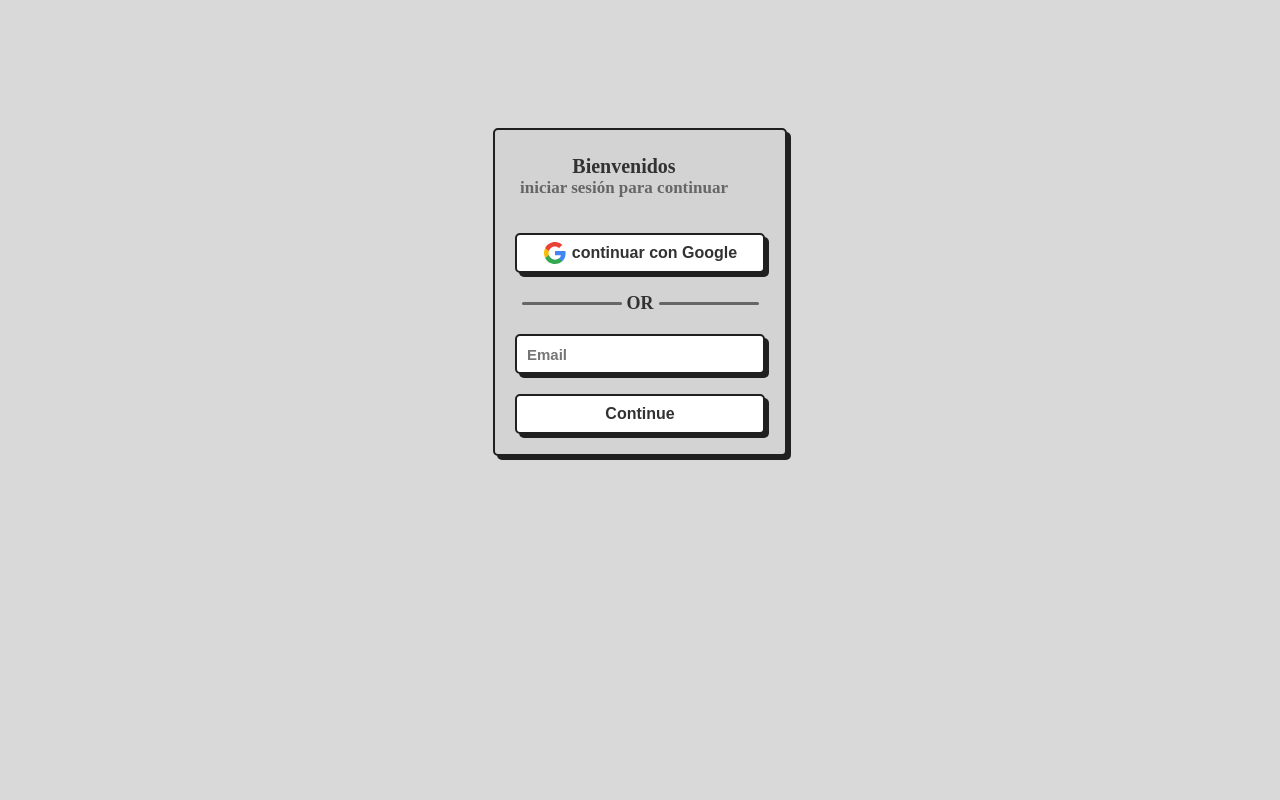
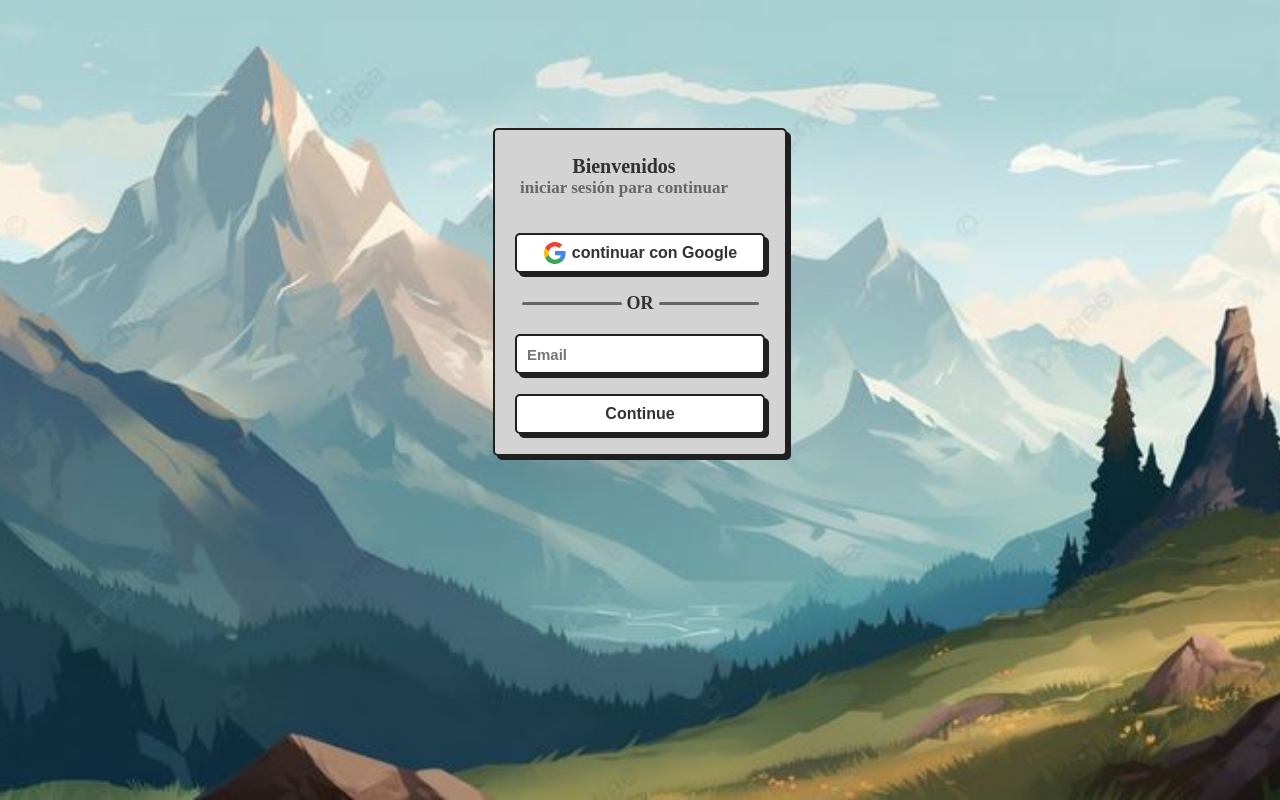
Before and after one commit to CamiloGs-univalle/proyect-Eart-Univale-PI, a React (Vite) app: page /login in a window 1280 px wide. Built offline with nearby package versions, Linux system fonts and the light colour scheme; no server answers.

Commit message:
fondo login

```diff
--- a/src/Assets/Pages/Login/Login.css
+++ b/src/Assets/Pages/Login/Login.css
@@ -1,3 +1,31 @@
+body {
+    background-image: url('/public/image/fondoLogin.jpg');
+    /* Cambia esta ruta por la imagen */
+    background-size: cover;
+    /* Cubre todo el fondo sin distorsionar */
+    background-position: center center;
+    /* Centra la imagen */
+    background-repeat: no-repeat;
+    /* Evita repeticiones */
+    background-attachment: fixed;
+    /* Fija la imagen para un efecto limpio */
+
+    /* Asegura que el fondo ocupe toda la pantalla */
+    height: 100%;
+    width: 100%;
+    margin: 0;
+    padding: 0;
+
+    /* Mejora la calidad en algunos navegadores */
+    -webkit-background-size: cover;
+    /* Asegura compatibilidad en navegadores WebKit */
+    -moz-background-size: cover;
+    /* Compatibilidad en Firefox */
+    -o-background-size: cover;
+    /* Compatibilidad en navegadores antiguos de Opera */
+
+}
+
 
 .container-login {
     color: #000;
@@ -10,7 +38,8 @@
 }
 
 /* Texto de bienvenida y presentación */
-.welcome-text, .present-text {
+.welcome-text,
+.present-text {
     font-size: 1.8rem;
     color: #3b3b3b;
     text-align: center;
@@ -18,6 +47,7 @@
     font-weight: bold;
     letter-spacing: 1px;
 }
+
 .present-text {
     font-size: 1.5rem;
     color: #000;
@@ -40,6 +70,7 @@
     box-shadow: 2px 2px 10px rgba(0, 0, 0, 0.199);
     background: RGB(29, 185, 84);
 }
+
 .sign {
     width: 100%;
     display: flex;
@@ -47,12 +78,15 @@
     justify-content: center;
     transition: 0.3s;
 }
+
 .sign svg {
     width: 18px;
 }
+
 .sign svg path {
     fill: black;
 }
+
 .text {
     position: absolute;
     right: 0;
@@ -63,19 +97,23 @@
     font-weight: 600;
     transition: 0.3s;
 }
+
 .button-logout:hover {
     width: 125px;
     border-radius: 40px;
 }
+
 .button-logout:hover .sign {
     width: 30%;
     padding-left: 20px;
 }
+
 .button-logout:hover .text {
     opacity: 1;
     width: 70%;
     padding-right: 10px;
 }
+
 .button-logout:active {
     transform: translate(2px, 2px);
 }
@@ -106,6 +144,7 @@
     display: flex;
     flex-direction: column;
 }
+
 .form>p>span {
     font-family: var(--font-SpaceMono);
     color: #666;
@@ -121,12 +160,14 @@
     justify-content: center;
     gap: 5px;
 }
+
 .separator>div {
     width: 100px;
     height: 3px;
     border-radius: 5px;
     background: #666;
 }
+
 .separator>span {
     color: #323232;
     font-family: var(--font-SpaceMono);
@@ -148,13 +189,15 @@
     box-shadow: 4px 4px #202020;
     font-size: 16px;
     font-weight: 600;
-    color: var(--font-color, #323232); /* Usa var para color, con un valor por defecto */
+    color: var(--font-color, #323232);
+    /* Usa var para color, con un valor por defecto */
     cursor: pointer;
     transition: all 250ms;
     position: relative;
     overflow: hidden;
     z-index: 1;
 }
+
 .oauthButton::before {
     content: "";
     position: absolute;
@@ -167,9 +210,11 @@
     box-shadow: 4px 8px 19px -3px rgba(0, 0, 0, 0.27);
     transition: all 250ms;
 }
+
 .oauthButton:hover {
     color: #e8e8e8;
 }
+
 .oauthButton:hover::before {
     width: 100%;
 }
```
Also changed, not shown: public/image/fondoLogin.jpg (added).
